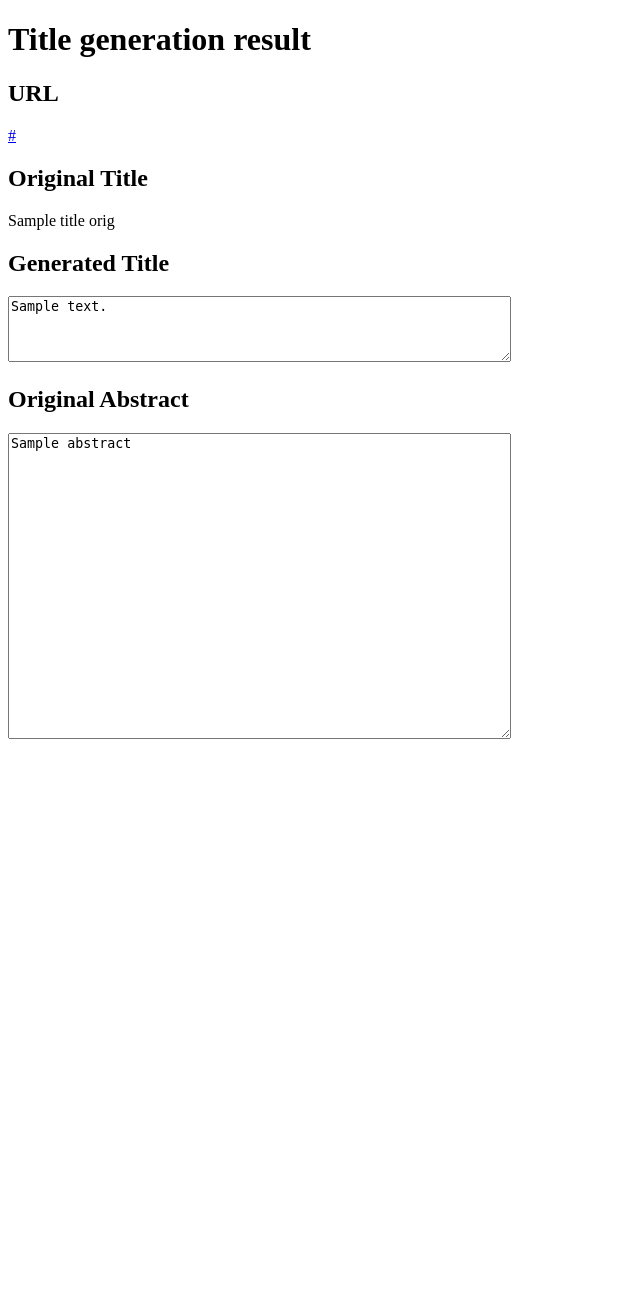
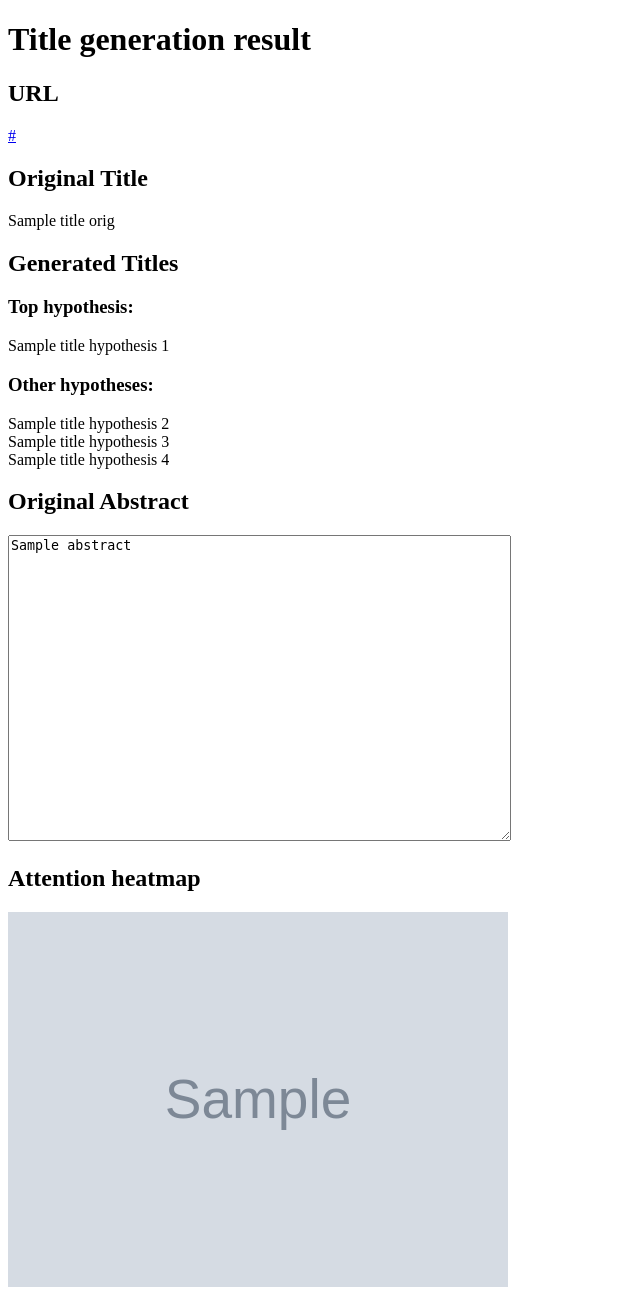
Before and after one commit to IvStrk/arxiv_title_generation, a Flask app: template templates/prediction.html in a window 1280 px wide. Shown: the whole page, without its empty margins (0-640 px from the left). Before the commit the page ends 739 px from the top, so only its background shows below. Run offline with Flask 2, Linux system fonts and the light colour scheme; the template is opened without the code that fills it: most values are stand-ins (such as "Sample title", 1, 10 or a date in 2020); grey boxes marked "Sample" are stand-in pictures.

Commit message:
attention added

```diff
--- a/main.py
+++ b/main.py
@@ -1,9 +1,14 @@
 import torch
+import torch.nn.functional as F
 from model_class import myBertModel, myTorchDecoder, BertDecoderModel
 from flask import Flask, request, render_template
 import bs4
 import requests
 import transformers
+import string
+import matplotlib.pyplot as plt
+import matplotlib.ticker as ticker
+plt.style.use('dark_background')
 
 app = Flask(__name__)
 
@@ -12,8 +17,9 @@ device = torch.device("cuda" if torch.cuda.is_available() else "cpu")
 tokenizer = transformers.BertTokenizer.from_pretrained('./model/tokenizer')
 
 PAD_INDEX = 0
-BOS_INDEX = 0
-EOS_INDEX = 0
+BOS_INDEX = 101
+EOS_INDEX = 102
+MAX_OUT_LEN = 50
 
 encoder_config = transformers.DistilBertConfig.from_pretrained('./model/encoder_config')
 encoder = transformers.DistilBertModel(encoder_config)
@@ -30,6 +36,96 @@ model.eval()
 
 del encoder
 
+def beam_search_batch(model, generate_len, tensor_in, beam_size, n_prev_tokens_exclude=3, model_extra_params=[]):
+    model.eval()
+    batch_size = tensor_in.shape[0]
+    _min_value = -1000
+    tensor_hyp = torch.ones((batch_size, beam_size, generate_len + 1), dtype=torch.long, device=device) * BOS_INDEX
+    logits_sum = torch.ones((batch_size, beam_size), dtype=torch.float32, device=device) * _min_value
+    logits_sum[:, 0] = 0
+    tensor_in_calc = torch.repeat_interleave(tensor_in, beam_size, 0)
+    if len(model_extra_params) == 2:
+        model_extra_params_calc = []
+        model_extra_params_calc.append(torch.repeat_interleave(model_extra_params[0], beam_size, 0))
+        model_extra_params_calc.append(torch.repeat_interleave(model_extra_params[1], beam_size, 0))
+    generated_dict = {}
+    with torch.no_grad():
+        for i in range(generate_len):
+            # forward pass
+            tensor_out = tensor_hyp[:, :, :i+1].view(batch_size * beam_size, -1)
+            logits, *model_extra_params_calc = model(tensor_in_calc, tensor_out, MAX_OUT_LEN, True, *model_extra_params_calc)
+            logits = logits[:, -1, :]
+            logits = F.log_softmax(logits, -1)
+            # exclude recent tokens
+            for j in range(n_prev_tokens_exclude):
+                if i >= j:
+                    logits[:, tensor_out[:, i-j]] = _min_value
+            # get top values/indices
+            logits_by_batch = logits.view(batch_size, beam_size, -1)
+            logits_topk_val, logits_topk_idx = logits_by_batch.topk(beam_size, dim=-1)
+            # save strings with EOS token, calc top values again
+            for b, h, _ in (logits_topk_idx == EOS_INDEX).nonzero().tolist():
+                if i >= 6:
+                    if b in generated_dict.keys():
+                        generated_dict[b].append((logits_sum[b, h].item(), tensor_hyp[b, h, :i+1].tolist()))
+                    else:
+                        generated_dict[b] = [(logits_sum[b, h].item(), tensor_hyp[b, h, :i+1].tolist())]
+                logits_by_batch[b, h, EOS_INDEX] = _min_value
+            logits_topk_val, logits_topk_idx = logits_by_batch.topk(beam_size, dim=-1)
+            # add logits
+            logits_topk_val_by_batch = logits_topk_val.view(batch_size, -1)
+            logits_topk_idx_by_batch = logits_topk_idx.view(batch_size, -1)
+            logits_sum_mult = torch.repeat_interleave(logits_sum, beam_size, 1) + logits_topk_val_by_batch
+            # select top indices
+            logits_sum_topk_val, logits_sum_topk_idx_sub = logits_sum_mult.topk(beam_size, -1)
+            logits_sum_topk_idx = logits_topk_idx_by_batch.gather(1, logits_sum_topk_idx_sub)
+            tensor_hyp[:, :, i+1] = logits_sum_topk_idx
+            logits_sum = logits_sum_topk_val
+        for b in range(tensor_hyp.shape[0]):
+            for h in range(tensor_hyp.shape[1]):
+                if b in generated_dict.keys():
+                    generated_dict[b].append((logits_sum[b, h].item(), tensor_hyp[b, h, :i+1].tolist()))
+                else:
+                    generated_dict[b] = [(logits_sum[b, h].item(), tensor_hyp[b, h, :i+1].tolist())]
+
+    return generated_dict
+
+def display_attention(attention, sentence, translation, filename='foo.png'):
+    fig = plt.figure(figsize=(40,50))
+    ax = fig.add_subplot(111)
+
+    sentence = sentence[:sentence.index(sentence[-1])]
+    attention = attention[:, :len(sentence)].numpy().T
+
+    cax = ax.matshow(attention, cmap='bone')
+
+    ax.tick_params(labelsize=10)
+    ax.set_yticklabels(['']+sentence)
+    ax.set_xticklabels(['']+translation, rotation=80)
+
+    ax.xaxis.set_major_locator(ticker.MultipleLocator(1))
+    ax.yaxis.set_major_locator(ticker.MultipleLocator(1))
+
+    plt.savefig(filename)
+
+def generate_title_attention(text):
+    text_tensor = torch.LongTensor(tokenizer.encode(text)).unsqueeze(0).to(device)
+    # forward pass through encoder
+    text_encoded_params = model.encoder(text_tensor)
+    # beam search
+    beam_res_dict = beam_search_batch(model, generate_len=10, tensor_in=text_tensor, beam_size=3, model_extra_params=text_encoded_params)
+    beam_res_dict_decoded = [tokenizer.decode(t[1:]) for s, t in beam_res_dict[0]]
+    # attention
+    beam_top_res = beam_res_dict[0][0][1]
+    beam_top_res_tensor = torch.LongTensor(beam_top_res).to(device).unsqueeze(0)
+    _, attention_tensors = torch_decoder.forward(beam_top_res_tensor, *text_encoded_params, MAX_OUT_LEN, True)
+    text_tokenized = tokenizer.tokenize(text)
+    beam_res_tokenized = tokenizer.tokenize(tokenizer.decode(beam_top_res))
+    attention_filename = f'static/{hash(text)}.png'
+    display_attention(attention_tensors[1][0].data, text_tokenized, beam_res_tokenized, attention_filename)
+
+    return beam_res_dict_decoded, attention_filename
+
 @app.route('/', methods=['POST','GET'])
 def index():
     return render_template('index.html')
@@ -39,6 +135,10 @@ def predict():
     text = request.form['text']
     abstract_text = ''
     title_text = ''
+    title_hypothesis_2 = ''
+    title_hypothesis_3 = ''
+    title_hypothesis_4 = ''
+    attention_filename = ''
     try:
         page = requests.get(text)
         if page.ok:
@@ -55,12 +155,22 @@ def predict():
             abstract_text = abstract_text.replace('\n', ' ')
             abstract_text = abstract_text.strip()
 
-            processed_text, _ = translate_sentence(abstract_text)
-            processed_text = ' '.join(processed_text).replace('<unk>', '')
-            processed_text = processed_text[0].upper() + processed_text[1:]
+            title_hypotheses, attention_filename = generate_title_attention(abstract_text)
+            title_hypothesis_1 = string.capwords(title_hypotheses[0]) if len(title_hypotheses) >= 1 else '-'
+            title_hypothesis_2 = string.capwords(title_hypotheses[1]) if len(title_hypotheses) >= 2 else '-'
+            title_hypothesis_3 = string.capwords(title_hypotheses[2]) if len(title_hypotheses) >= 3 else '-'
+            title_hypothesis_4 = string.capwords(title_hypotheses[3]) if len(title_hypotheses) >= 4 else '-'
         else:
-            processed_text = f'Wrong URL\nRepsonse: {page.status_code}'
+            title_hypothesis_1 = f'Wrong URL\nRepsonse: {page.status_code}'
     except Exception as e:
         print(e)
-        processed_text = f'Wrong URL:\n{text}'
-    return render_template('prediction.html', processed_text=processed_text, url=text, abstract=abstract_text, title_orig=title_text)
+        title_hypothesis_1 = f'Wrong URL:\n{text}'
+    return render_template(
+        'prediction.html'
+        , title_hypothesis_1=title_hypothesis_1
+        , title_hypothesis_2=title_hypothesis_2
+        , title_hypothesis_3=title_hypothesis_3
+        , title_hypothesis_4=title_hypothesis_4
+        , attention_filename=attention_filename
+        , url=text, abstract=abstract_text, title_orig=title_text
+    )
--- a/templates/index.html
+++ b/templates/index.html
@@ -8,7 +8,7 @@
         <form action="{{ url_for('predict')}}" method="POST">
             <textarea name="text" rows="1" cols="50"></textarea>
             <br/>
-            <input type="submit" value="Generate">
+            <input type="submit" value="Generate title">
         </form>
     </body>
 </html>
--- a/templates/prediction.html
+++ b/templates/prediction.html
@@ -9,13 +9,20 @@
         <a href="{{ url }}" target="_blank">{{ url }}</a>
         <h2>Original Title</h2>
         <span>{{ title_orig }}</span>
-        <h2>Generated Title</h2>
+        <h2>Generated Titles</h2>
         <form action="{{ url_for('index')}}" method="POST"></form>
-            <textarea readonly name="text" rows="4" cols="60">{{ processed_text }}</textarea>
-            <br/>
-            <!-- <input type="submit" value="Go Back"> -->
+        <h3>Top hypothesis:</h3>
+        {{ title_hypothesis_1 }}
+        <h3>Other hypotheses:</h3>
+        {{ title_hypothesis_2 }}
+        </br>
+        {{ title_hypothesis_3 }}
+        </br>
+        {{ title_hypothesis_4 }}
         </form>
         <h2>Original Abstract</h2>
         <textarea readonly name="abstract" rows="20" cols="60">{{ abstract }}</textarea>
+        <h2>Attention heatmap</h2>
+        <img width="500px" src="{{ attention_filename }}" alt="Attention Heatmap">
     </body>
 </html>
```
Also changed, not shown: 3 other files.
